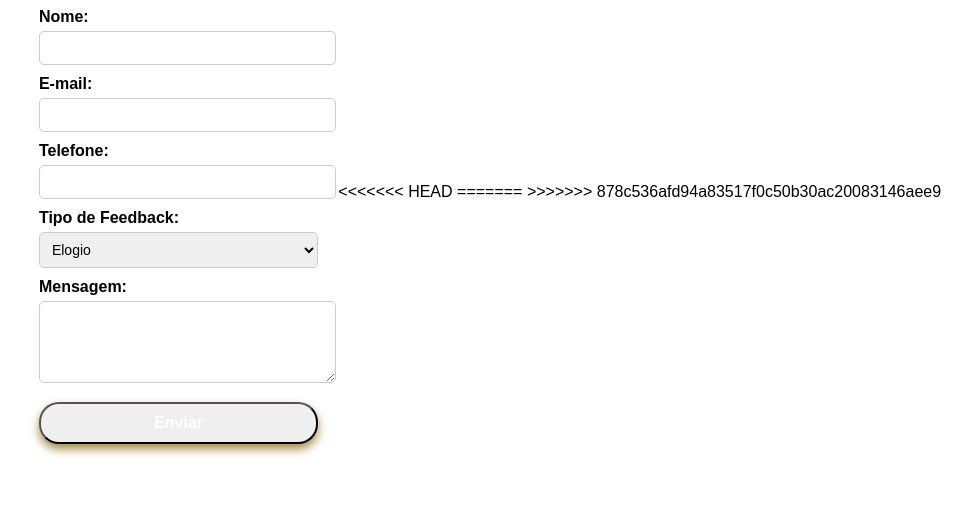
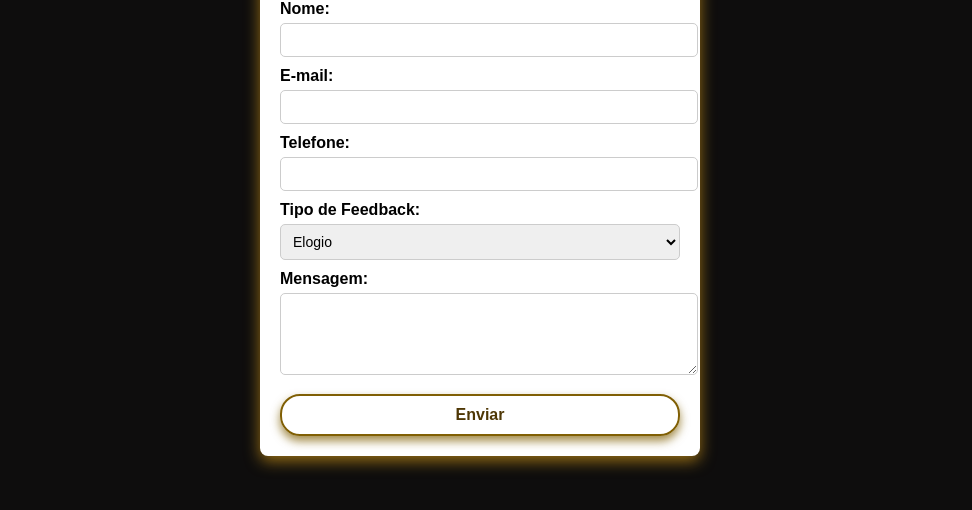
Before and after one commit to CarolinaGoes/Portfolio-main, a plain HTML site: page pages/feedback.html in a window 1280 px wide. Shown: the part 216-726 px from the top of the page, without its empty margins (160-1132 px from the left). Drawn offline with Linux system fonts and the light colour scheme.

Commit message:
Update feedback.html

```diff
--- a/pages/feedback.html
+++ b/pages/feedback.html
@@ -7,11 +7,7 @@
     <style>
         body {
             font-family: Arial, sans-serif;
-<<<<<<< HEAD
             background-color: #0e0d0d;
-=======
-            background-color: #f4f4f4;
->>>>>>> 878c536afd94a83517f0c50b30ac20083146aee9
             margin: 0;
             padding: 0;
             display: flex;
@@ -24,11 +20,7 @@
             background: #fff;
             padding: 20px;
             border-radius: 8px;
-<<<<<<< HEAD
             box-shadow: 0 5px 15px rgb(151, 110, 21);
-=======
-            box-shadow: 0 0 10px rgba(0, 0, 0, 0.1);
->>>>>>> 878c536afd94a83517f0c50b30ac20083146aee9
             width: 100%;
             max-width: 400px;
         }
@@ -56,36 +48,26 @@
         button {
             width: 100%;
             padding: 10px;
-<<<<<<< HEAD
             background: transparent;
             color: rgb(78, 55, 5);
             font-weight: bolder;
-=======
-            background: #007bff;
-            color: white;
->>>>>>> 878c536afd94a83517f0c50b30ac20083146aee9
-            border: none;
-            border-radius: 5px;
             font-size: 16px;
             margin-top: 15px;
             cursor: pointer;
             transition: 0.3s;
-<<<<<<< HEAD
             border:2px #805f04 solid;
             border-radius: 20px;
-            box-shadow: #805f04 ;
             box-shadow:0px 5px 10px #805f04bb;
         }
 
         button:hover {
             background: #61510c;
             color:white;
-=======
         }
 
         button:hover {
-            background: #0056b3;
->>>>>>> 878c536afd94a83517f0c50b30ac20083146aee9
+            background: #745f0491;
+            color:rgb(53, 42, 6);
         }
     </style>
 </head>
@@ -119,8 +101,5 @@
     </div>
 
 </body>
-<<<<<<< HEAD
 </html>
-=======
 </html>
->>>>>>> 878c536afd94a83517f0c50b30ac20083146aee9
```
